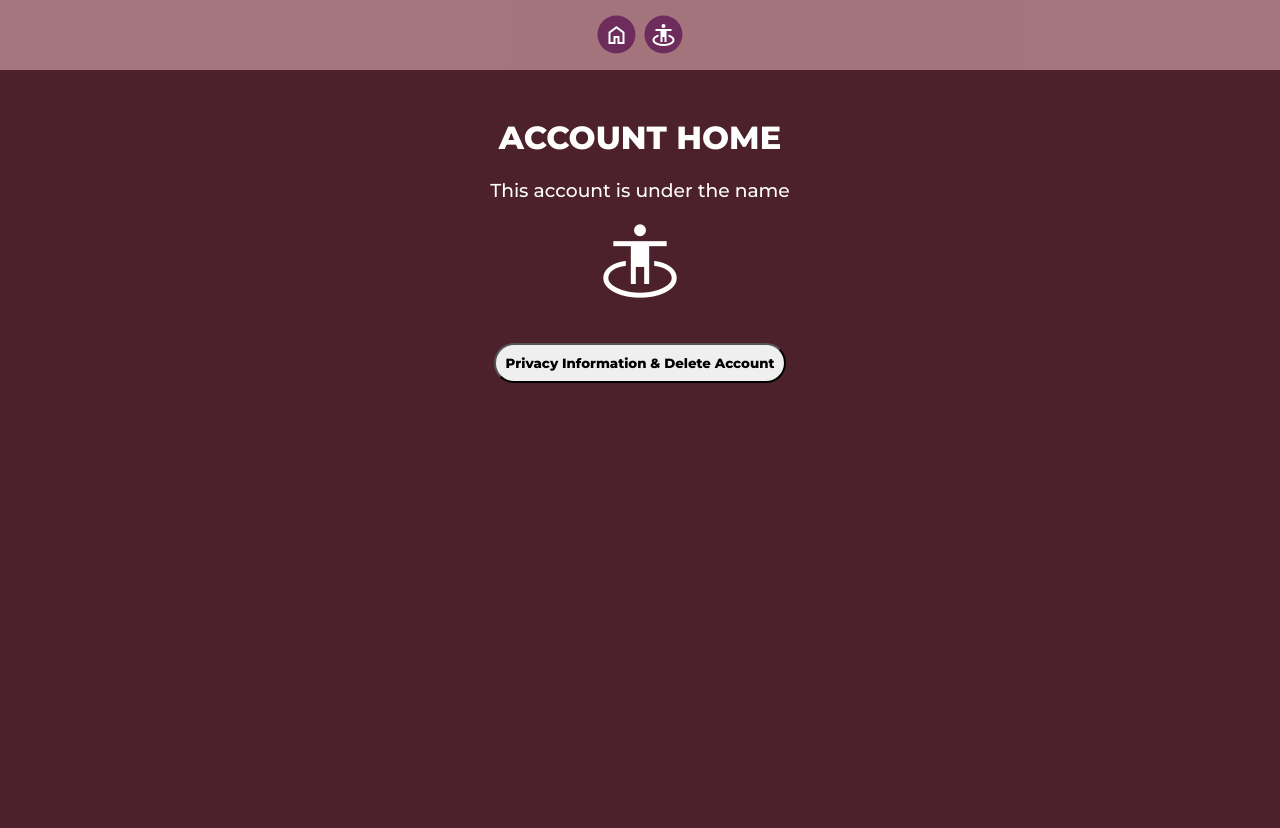
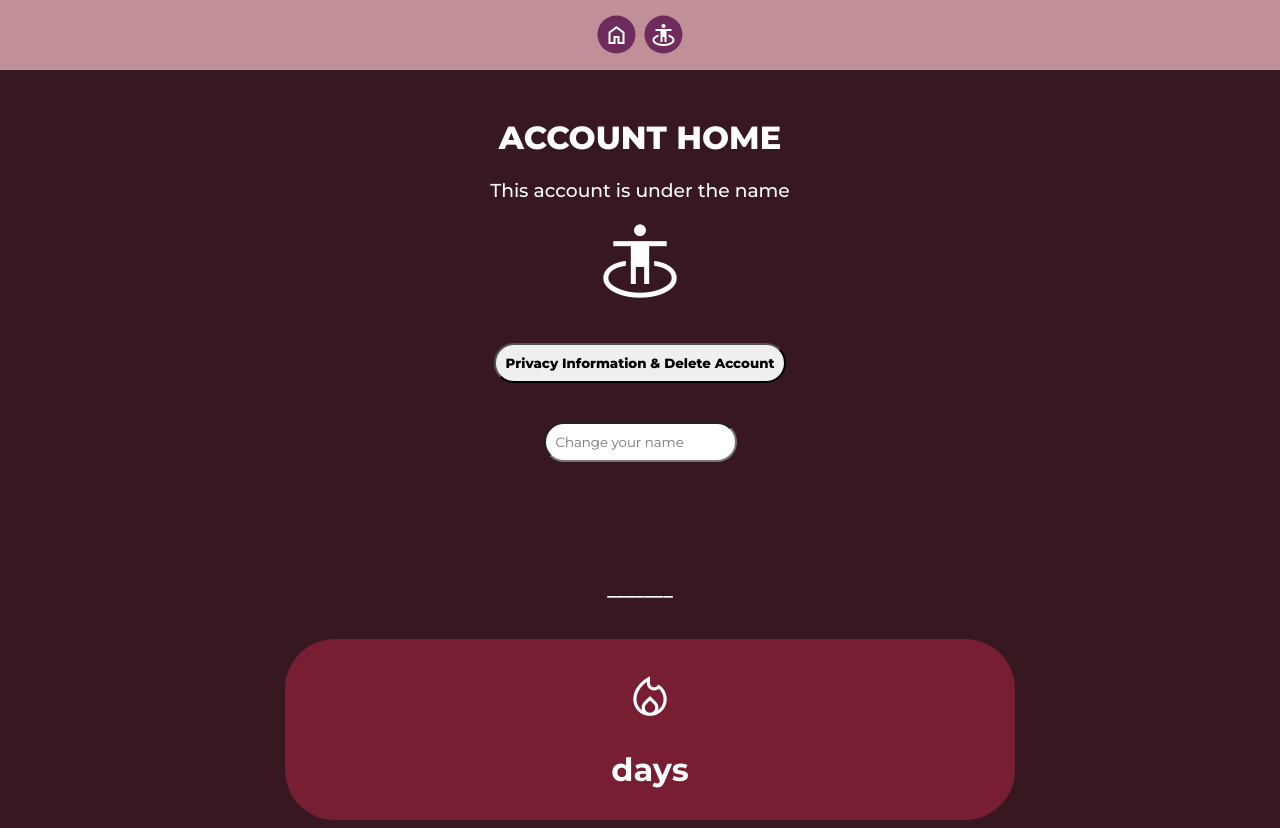
Before and after one commit to lynn89-sudo/vogelOS, a SvelteKit app: page /account in a window 1280 px wide. Before the commit the page ends 800 px from the top, so only its background shows below. Built offline with nearby package versions, Linux system fonts and the light colour scheme; sample sign-in values are in the browser's storage.

Commit message:
Good vibes

```diff
--- a/src/lib/navbar.svelte
+++ b/src/lib/navbar.svelte
@@ -17,6 +17,7 @@
         setTimeout(function() {
             document.getElementById("buttons").classList.remove("init");
             document.getElementById("vogel").classList.remove("init");
+            document.getElementById("navbar").classList.remove("init");
         }, 1000)
     })
 
@@ -39,6 +40,7 @@
         background-color: rgba(207, 156, 164, 0.679);
         color: white;
         cursor: pointer;
+        transition: background-color 0.5s;
 
         overflow: hidden;
 
@@ -82,6 +84,7 @@
         }
     }
     #navbar:hover {
+        background-color: rgba(207, 156, 164, 0.911);
         #vogel {
             margin-top: 80px;
         }
@@ -90,12 +93,15 @@
             top: 20%;
         }
     }
+    #navbar.init {
+        background-color: rgba(207, 156, 164, 0.911);
+    }
     #spacing {
         height: 70px;
     }
 </style>
-<link rel="stylesheet" href="https://fonts.googleapis.com/css2?family=Material+Symbols+Outlined:opsz,wght,FILL,GRAD@20..48,100..700,0..1,-50..200&icon_names=arrow_circle_down,emergency_heat,guardian,home,lock_person,mode_heat" />
-<div id="navbar">
+<link rel="stylesheet" href="https://fonts.googleapis.com/css2?family=Material+Symbols+Outlined:opsz,wght,FILL,GRAD@20..48,100..700,0..1,-50..200&icon_names=arrow_circle_down,emergency_heat,guardian,home,lock_person,mode_heat,moon_stars,sunny" />
+<div id="navbar" class="init">
     <h1 id="buttons" class="init">
         <button class="material-symbols-outlined" onclick = {nav(1)}>home</button>
         <button class="material-symbols-outlined" onclick = {nav(2)}>guardian</button>
--- a/src/routes/account/+page.svelte
+++ b/src/routes/account/+page.svelte
@@ -5,10 +5,30 @@
     import { onMount } from "svelte";
 
     let name = $state("");
+    let streak = $state(0);
+    let streakAdd = $state("days");
 
     onMount(function() {
         name = localStorage.getItem("name");
+        streak = localStorage.getItem("streak");
+        if (streak == 1) {
+            streakAdd = "day";
+        }
     });
+
+    let nameEntered = $state(false);
+    let inputed = $state("");
+
+    $effect(function() {
+        nameEntered = inputed.trim() !== "";
+    });
+
+    function processInput() {
+        if (nameEntered) {
+            localStorage.setItem("name", inputed);
+            window.location.href = `${base}/account`;
+        }
+    }
 
 </script>
 <link rel="stylesheet" href="https://fonts.googleapis.com/css2?family=Material+Symbols+Outlined:opsz,wght,FILL,GRAD@24,400,0,0&icon_names=lock_person" />
@@ -16,7 +36,7 @@
     @import url('https://fonts.googleapis.com/css2?family=Montserrat:ital,wght@0,100..900;1,100..900&display=swap');
 
     :global(body) {
-        background-color: rgb(76, 33, 43);
+        background-color: rgb(56, 24, 32);
         font-family: Montserrat;
         text-align: center;
 
@@ -33,6 +53,22 @@
         cursor: pointer;
         font-weight: 800;
     }
+
+    #submitInput {
+        font-weight: 800;
+        opacity: 0;
+    }
+    #submitInput.visible {
+        opacity: 1;
+    }
+
+    input {
+        font-family: Montserrat;
+        padding: 10px;
+        border-radius: 20px;
+        cursor: pointer;
+        margin-top: 20px;
+    }
 </style>
 <Navbar />
 <br>
@@ -43,3 +79,16 @@ guardian
 </span>
 <br><br><br>
 <div id="deleteButton"><button onclick = { function() {window.location.href = `${base}/privacy`} }>Privacy Information & Delete Account</button></div>
+<br>
+<div id="innerInput">
+    <form onsubmit={ function() {processInput()} }>
+        <input type = "text" id="nameInput" placeholder="Change your name" aria-placeholder="Input box to enter a name to create the user account" bind:value = { inputed }>
+        <br><input type="submit" id="submitInput" class:visible={ nameEntered } value="Looks good!">
+    </form>
+</div>
+<br><br>
+<h3>_______</h3><br>
+<div style="background-color: rgb(119, 30, 51); border-radius: 50px; text-align: center; padding: 10px; width: 60%; margin-left: 20%; margin-right: 20%;">
+    <h1><span id="streakIcon" class="material-symbols-outlined" style="font-size: 50px; margin-bottom: 0; padding-bottom: 0;">mode_heat</span></h1>
+    <h1 id="streakDisplay" style="margin-top: 0;" class="init"><span style="padding: 10px; border-radius: 360px;">{ streak } { streakAdd }</span></h1>
+</div>
--- a/src/routes/create/+page.svelte
+++ b/src/routes/create/+page.svelte
@@ -25,6 +25,7 @@
     function processInput() {
         localStorage.setItem("name", document.getElementById("nameInput").value)
         localStorage.setItem("streak", 0);
+        localStorage.setItem("streakLastDate", "");
         localStorage.setItem("accountCreated", true);
         window.location.href = `${base}/`;
     }
@@ -136,7 +137,7 @@
 
     #eefje {
         position: absolute;
-        bottom: 30px;
+        bottom: 50px;
         width: 15%;
         left: 42.5%;
         right: 42.5%;
--- a/src/routes/privacy/+page.svelte
+++ b/src/routes/privacy/+page.svelte
@@ -53,7 +53,7 @@
 lock_person
 </span>
 <br><br><br>
-<h4>All your data on this website is stored locally on your browser's storage. Unless you insert userscripts into webpages on this app, your data will remain on the computer. To delete all data for this app from your browser, use the button at the bottom of this page.</h4>
+<h4 style="padding-left: 100px; padding-right: 100px;">All your data on this website is stored locally on your browser's storage. Unless you insert userscripts into webpages on this app, your data will remain on the computer. To delete all data for this app from your browser, use the button at the bottom of this page.</h4>
 <br><br>
 <h5 id="deleteLabel">Click here to delete all data stored on the browser</h5>
 <div id="deleteButton"><button onclick = { deleteAll }>Delete All</button></div>
```
Also changed, not shown: src/routes/+page.svelte (+7 -2 lines), 39 other files (tests, documents, lock files or other folders).
